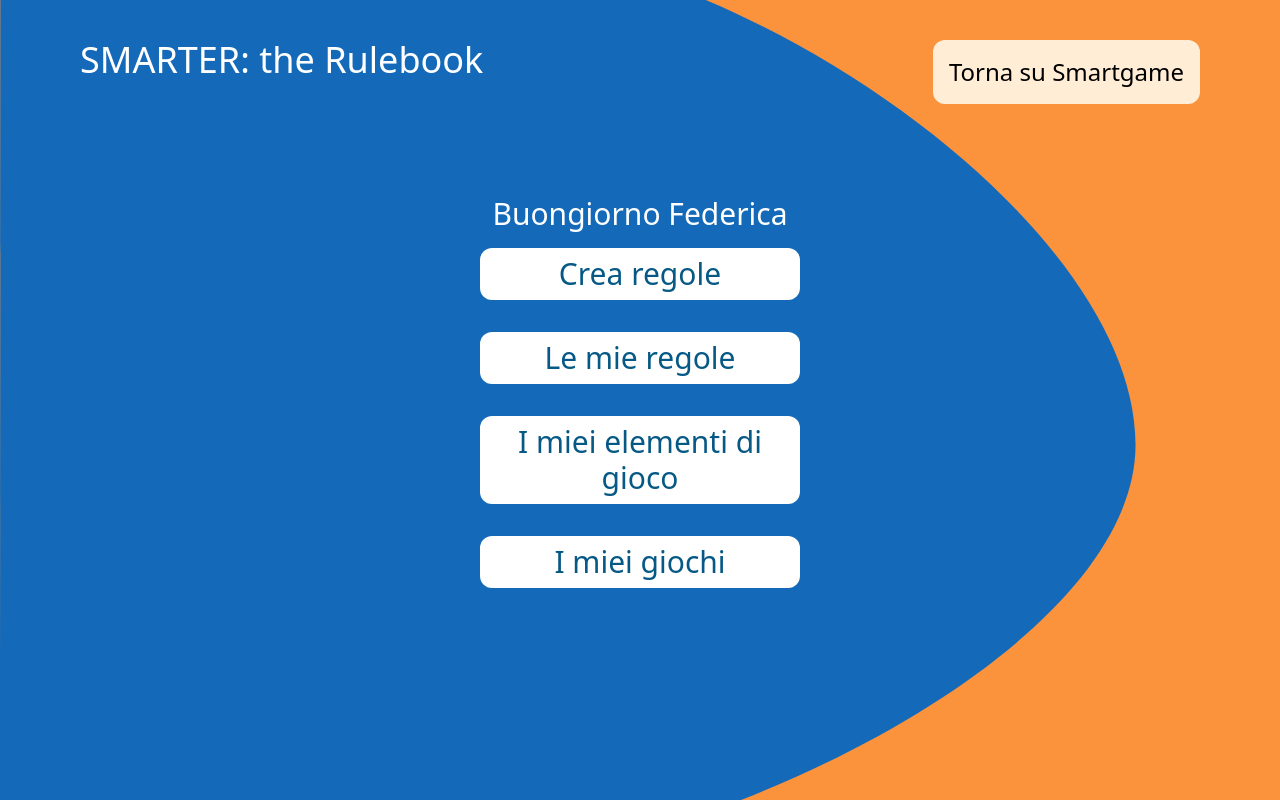
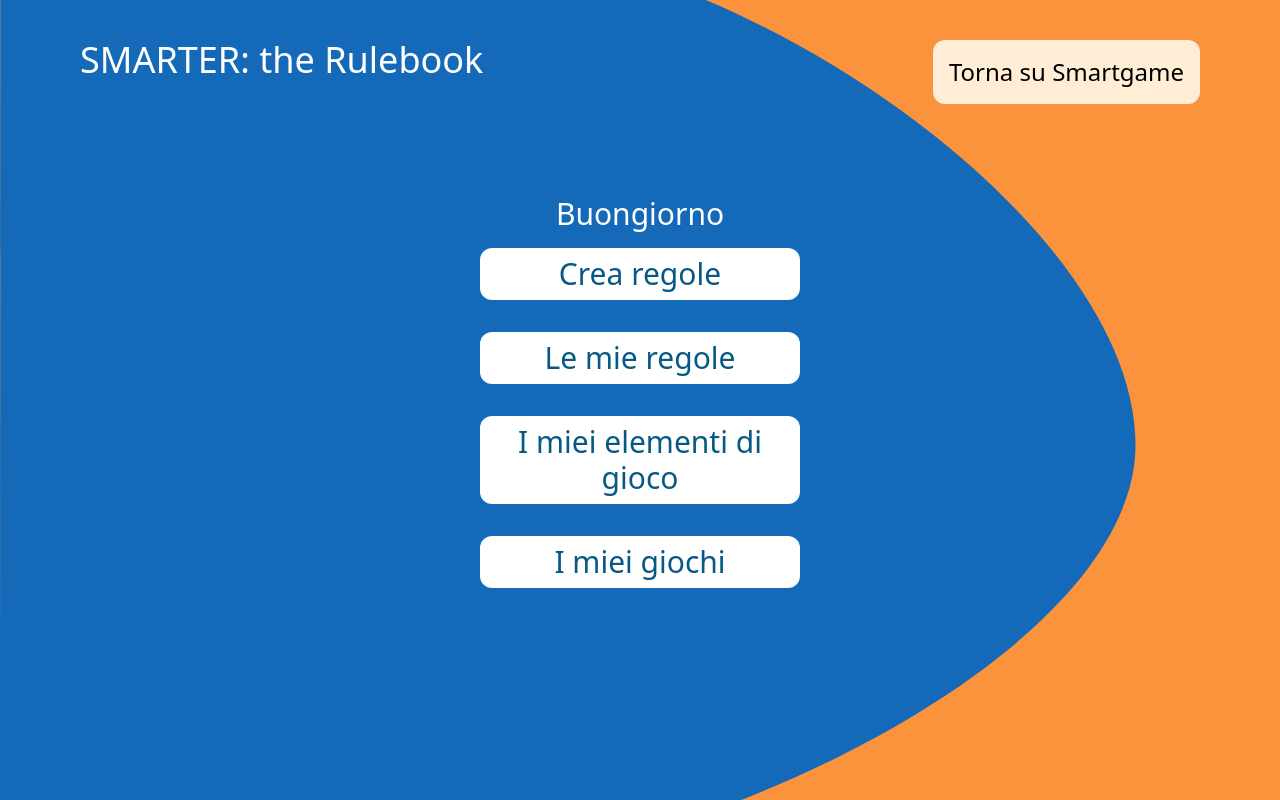
Before and after one commit to daviFrag/new-sensation, a Next.js app: page /select in a window 1280 px wide. Built offline with nearby package versions, Linux system fonts and the light colour scheme.

Commit message:
local storage

```diff
--- a/src/app/(login)/page.tsx
+++ b/src/app/(login)/page.tsx
@@ -14,6 +14,7 @@
     const password = event.target.password.value;
     // TODO API
     console.log(username, password);
+    localStorage.setItem('username', username);
     router.push("/select");
   };
 
--- a/src/app/(login)/select/page.tsx
+++ b/src/app/(login)/select/page.tsx
@@ -1,9 +1,11 @@
+'use client'
+
 import React from "react";
 import RedirectButton from "./RedirectButton";
 
 export default function Start() {
   // TODO API
-  const username = "Federica";
+  const username = localStorage.getItem('username');
   return (
     <>
       <h2 className="text-white">Buongiorno {username}</h2>
```
